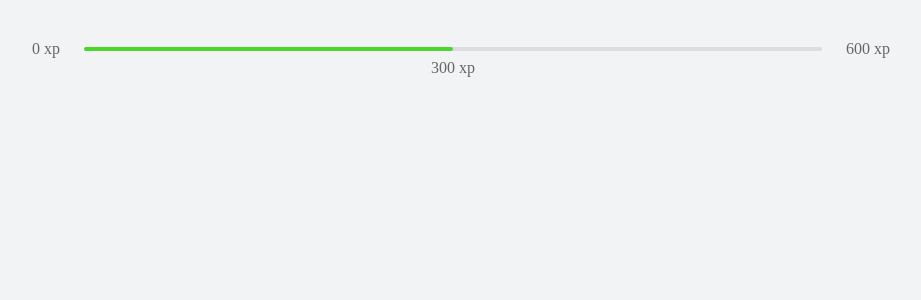
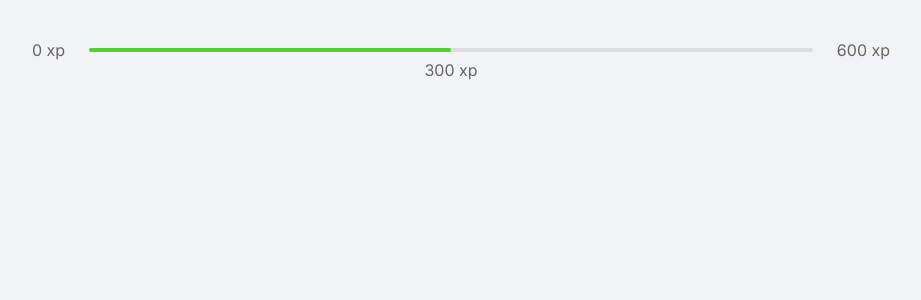
Before and after one commit to andercampos/NLW-4, a Next.js app: page / in a window 1280 px wide. Shown: the top 300 px of the page, without its empty margins (179-1100 px from the left). Built offline with nearby package versions, Linux system fonts and the light colour scheme.

Commit message:
Fix GlobalStyle font

```diff
--- a/src/styles/GlobalStyle.ts
+++ b/src/styles/GlobalStyle.ts
@@ -40,7 +40,7 @@ export default createGlobalStyle`
   }
 
   body, input, textarea, button {
-    font-family: 400 1rem 'inter', sans-serif;
+    font: 400 1rem 'inter', sans-serif;
   }
 
   button {
```
